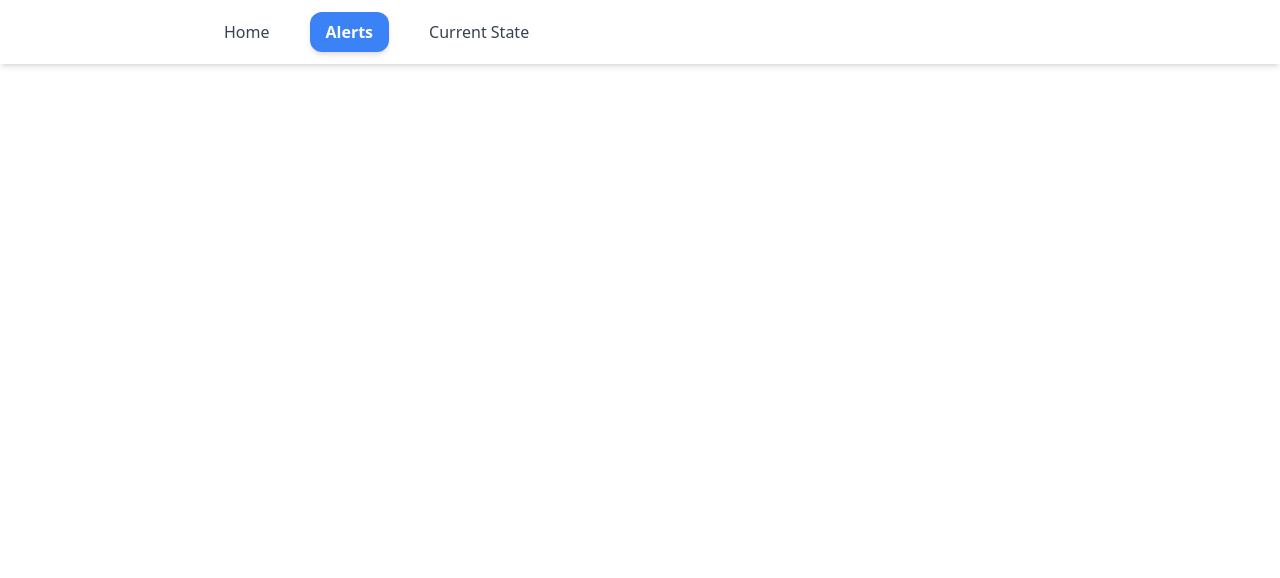
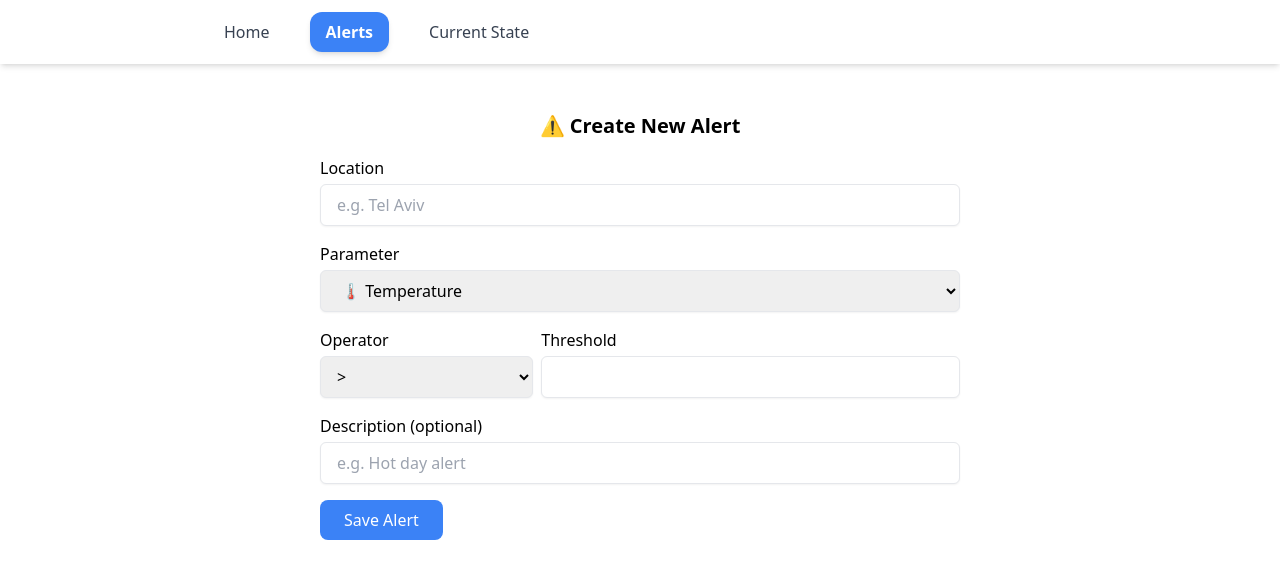
Before and after one commit to mtwig95/weather-alert-system, a React (Vite) app in the folder client/: page /alerts in a window 1280 px wide. Shown: the top 578 px of the page. Built offline with nearby package versions, Linux system fonts and the light colour scheme.

Commit message:
Create alert form (Alerts tab) + create Status Message component

```diff
--- a/client/src/components/ ErrorMessage.tsx
+++ /dev/null
@@ -1,24 +0,0 @@
-import React from 'react';
-
-type Props = {
-    message: string;
-};
-
-export const ErrorMessage: React.FC<Props> = ({ message }) => {
-    return (
-        <div style={{
-            backgroundColor: '#ffe0e0',
-            color: '#b00020',
-            border: '1px solid #b00020',
-            padding: '1rem',
-            borderRadius: '8px',
-            margin: '1rem 0',
-            display: 'flex',
-            alignItems: 'center',
-            gap: '0.5rem'
-        }}>
-            <span style={{ fontWeight: 'bold', fontSize: '1.2rem' }}>❗</span>
-            <span>{message}</span>
-        </div>
-    );
-};
--- /dev/null
+++ b/client/src/components/StatusMessage.tsx
@@ -0,0 +1,26 @@
+type StatusType = 'error' | 'success' | 'loading';
+
+type Props = {
+    message: string;
+    type: StatusType;
+    withSpinner?: boolean;
+};
+
+export const StatusMessage = ({ message, type, withSpinner }: Props) => {
+    const baseStyle = 'px-4 py-2 rounded border mt-4 flex items-center gap-2 text-sm';
+
+    const typeStyles: Record<StatusType, string> = {
+        error: 'bg-red-100 text-red-800 border-red-300',
+        success: 'bg-green-50 text-green-700 border-green-300',
+        loading: 'bg-gray-100 text-gray-600 border-gray-300 animate-pulse',
+    };
+
+    return (
+        <div className={`${baseStyle} ${typeStyles[type]}`}>
+            {withSpinner && (
+                <div className="animate-spin h-4 w-4 border-t-2 border-b-2 border-current rounded-full" />
+            )}
+            <span>{message}</span>
+        </div>
+    );
+};
--- a/client/src/pages/Alerts.tsx
+++ b/client/src/pages/Alerts.tsx
@@ -1,6 +1,121 @@
+import React, {useState} from 'react';
+import {StatusMessage} from "../components/StatusMessage.tsx";
+
 export const Alerts = () => {
-    return (
-        <div>
-        </div>
-    );
+    const [location, setLocation] = useState('');
+    const [parameter, setParameter] = useState('temperature');
+    const [operator, setOperator] = useState('>');
+    const [threshold, setThreshold] = useState('');
+    const [description, setDescription] = useState('');
+    const [loading, setLoading] = useState(false);
+    const [success, setSuccess] = useState(false);
+    const [error, setError] = useState<string | null>(null);
+
+    const handleSubmit = async (e: React.FormEvent) => {
+        e.preventDefault();
+        setLoading(true);
+        setSuccess(false);
+        setError(null);
+
+        try {
+            const res = await fetch('http://localhost:3000/alerts', {
+                method: 'POST', headers: {'Content-Type': 'application/json'}, body: JSON.stringify({
+                    location, parameter, operator, threshold: Number(threshold), description,
+                }),
+            });
+
+            const data = await res.json();
+
+            if (!res.ok) {
+                throw new Error(data.error || 'Failed to save alert');
+            }
+
+            setSuccess(true);
+            setLocation('');
+            setParameter('temperature');
+            setOperator('>');
+            setThreshold('');
+            setDescription('');
+        } catch (err: any) {
+            setError(err.message || 'Unexpected error');
+        } finally {
+            setLoading(false);
+        }
+    };
+
+    return (<div className="max-w-2xl mx-auto px-4 py-6">
+        <h2 className="text-xl font-semibold mb-4 text-center">⚠️ Create New Alert</h2>
+        <form onSubmit={handleSubmit} className="space-y-4">
+            <div>
+                <label className="block mb-1 font-medium">Location</label>
+                <input
+                    type="text"
+                    value={location}
+                    onChange={(e) => setLocation(e.target.value)}
+                    placeholder="e.g. Tel Aviv"
+                    required
+                    className="w-full px-4 py-2 border rounded-md shadow-sm focus:outline-none focus:ring-2 focus:ring-blue-400"
+                />
+            </div>
+
+            <div>
+                <label className="block mb-1 font-medium">Parameter</label>
+                <select
+                    value={parameter}
+                    onChange={(e) => setParameter(e.target.value)}
+                    className="w-full px-4 py-2 border rounded-md shadow-sm focus:outline-none"
+                >
+                    <option value="temperature">🌡️ Temperature</option>
+                    <option value="windSpeed">🌬️ Wind Speed</option>
+                    <option value="precipitation">🌧️ Precipitation</option>
+                </select>
+            </div>
+
+            <div className="flex gap-2">
+                <div className="w-1/3">
+                    <label className="block mb-1 font-medium">Operator</label>
+                    <select
+                        value={operator}
+                        onChange={(e) => setOperator(e.target.value)}
+                        className="w-full px-3 py-2 border rounded-md shadow-sm focus:outline-none"
+                    >
+                        <option value=">">&gt;</option>
+                        <option value="<">&lt;</option>
+                    </select>
+                </div>
+
+                <div className="flex-1">
+                    <label className="block mb-1 font-medium">Threshold</label>
+                    <input
+                        type="number"
+                        value={threshold}
+                        onChange={(e) => setThreshold(e.target.value)}
+                        required
+                        className="w-full px-4 py-2 border rounded-md shadow-sm focus:outline-none focus:ring-2 focus:ring-blue-400"
+                    />
+                </div>
+            </div>
+
+            <div>
+                <label className="block mb-1 font-medium">Description (optional)</label>
+                <input
+                    type="text"
+                    value={description}
+                    onChange={(e) => setDescription(e.target.value)}
+                    placeholder="e.g. Hot day alert"
+                    className="w-full px-4 py-2 border rounded-md shadow-sm focus:outline-none"
+                />
+            </div>
+
+            <button
+                type="submit"
+                className="mt-4 bg-blue-500 text-white px-6 py-2 rounded-lg hover:bg-blue-600 transition"
+            >
+                Save Alert
+            </button>
+        </form>
+        {loading && <StatusMessage message="Saving alert..." type="loading" withSpinner />}
+        {error && <StatusMessage message={error} type="error" />}
+        {success && <StatusMessage message="✅ Alert saved!" type="success" />}
+    </div>);
 };
--- a/client/src/pages/HomePage.tsx
+++ b/client/src/pages/HomePage.tsx
@@ -1,5 +1,5 @@
 import React, { useEffect, useState } from 'react';
-import {ErrorMessage} from "../components/ ErrorMessage.tsx";
+import {StatusMessage} from "../components/StatusMessage.tsx";
 
 type WeatherData = {
   temperature: number;
@@ -68,8 +68,9 @@ export const HomePage = () => {
         </button>
       </form>
 
-      {loading && <p className="text-center text-gray-500">Loading weather...</p>}
-      {error && <ErrorMessage message={error} />}
+      {loading && <StatusMessage message="Loading weather..." type="loading" withSpinner />}
+      {error && <StatusMessage message={error} type="error" />}
+
       {weather && (
         <div className="bg-white shadow-md rounded-lg p-4 space-y-2 text-gray-800">
           <p>📍 <span className="font-semibold">Location:</span> {weather.location}</p>
```
